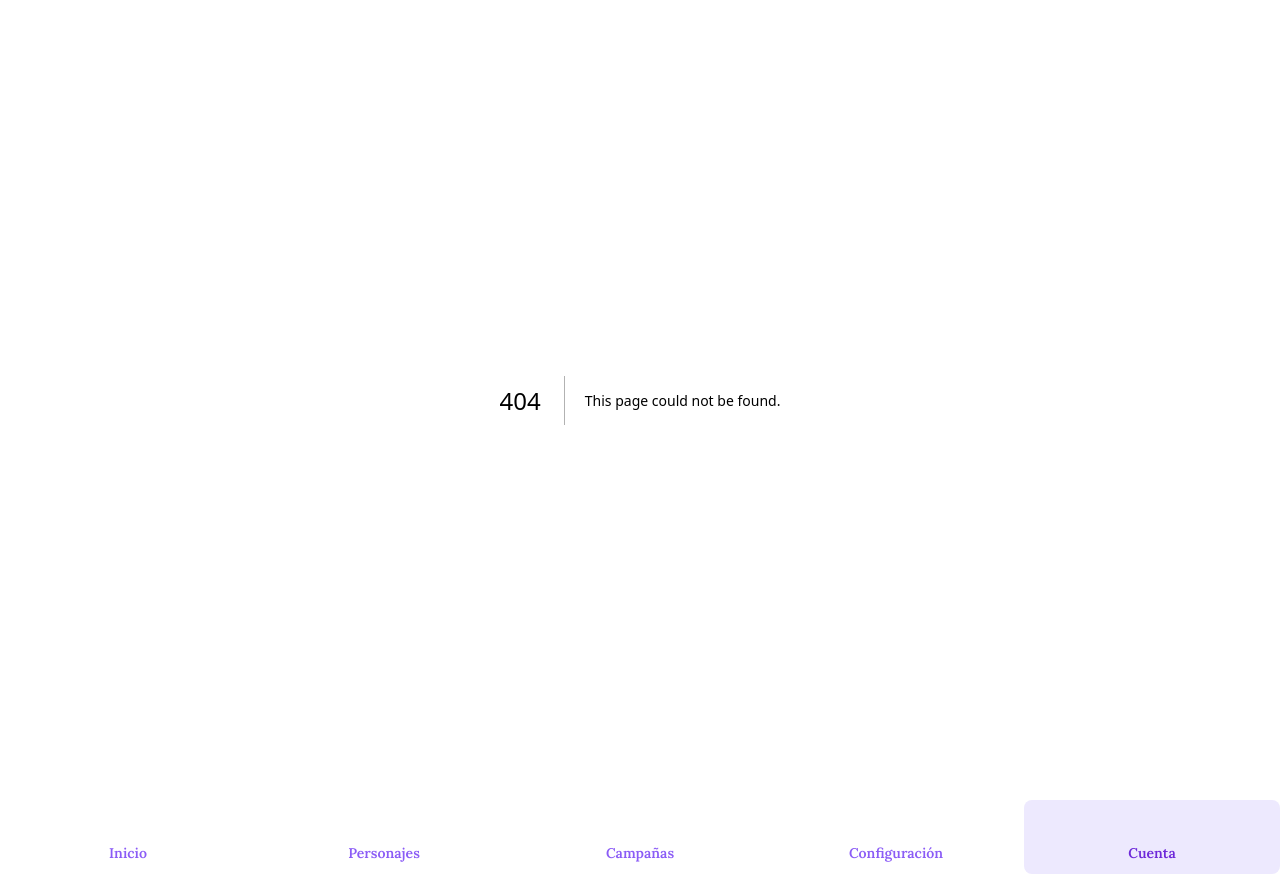
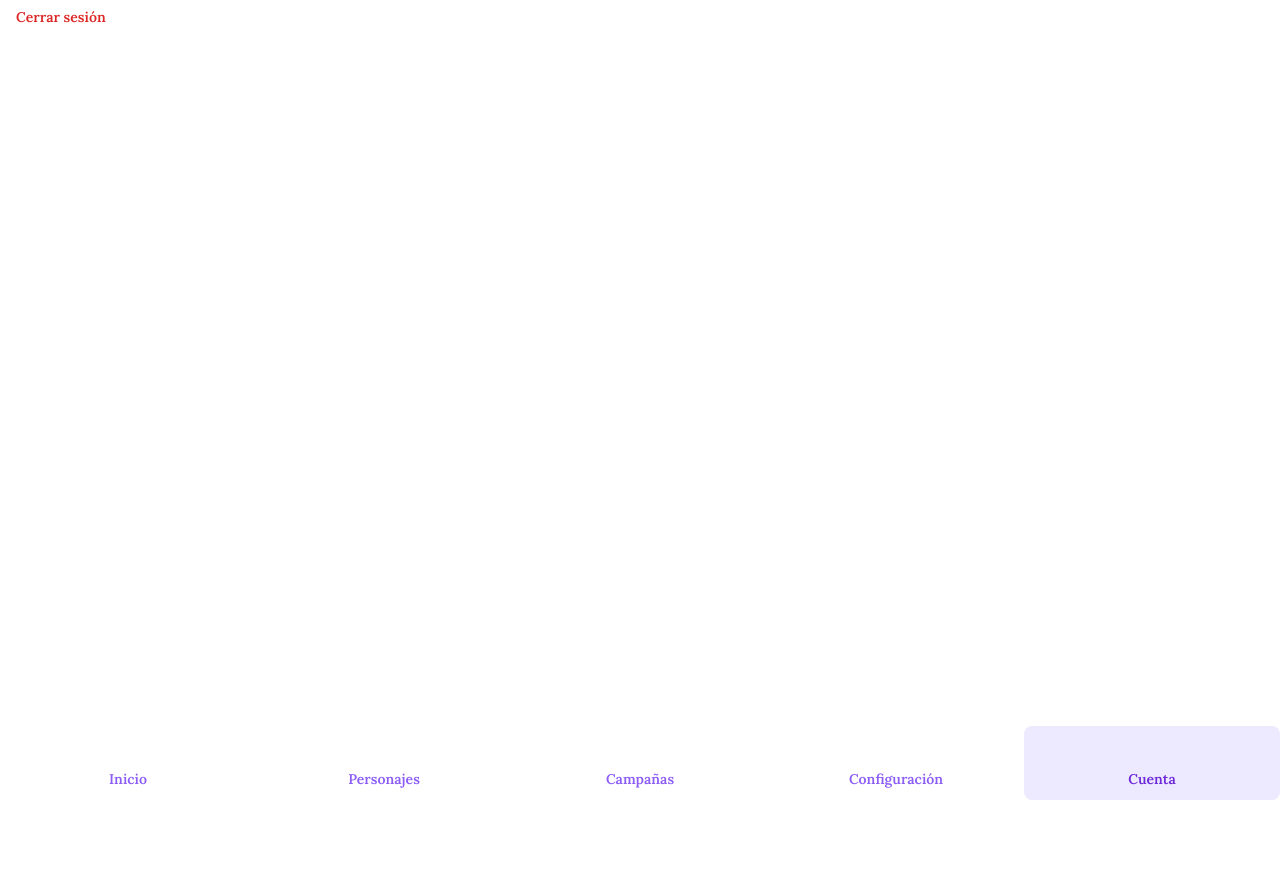
Before and after one commit to SilentWolf27/fabula-ultima-dnd, a Next.js app: page /cuenta in a window 1280 px wide. Before the commit this address had no page. After the commit the page ends 800 px from the top, so only its background shows below. Built offline with nearby package versions, Linux system fonts and the light colour scheme; some icons are missing; a web font is replaced by a local one.

Commit message:
signout button

```diff
--- a/src/actions/auth/auth.ts
+++ b/src/actions/auth/auth.ts
@@ -10,6 +10,10 @@ export interface LoginState {
   message: string | null;
   email?: string;
   password?: string;
+}
+
+export interface SignOutState {
+  message: string | null;
 }
 
 export async function loginAction(
@@ -46,13 +50,17 @@ export async function loginAction(
   redirect("/");
 }
 
-export async function logoutAction() {
+export async function signOutAction(
+  state: SignOutState
+): Promise<SignOutState> {
   const client = await getServerSupabaseClient();
   const { error } = await client.auth.signOut({ scope: "local" });
 
   if (error) {
     console.error("Error logging out:", error);
-    throw new Error(error.message);
+    return {
+      message: "Error cerrando sesión",
+    };
   }
   revalidatePath("/", "layout");
   redirect("/login");
--- /dev/null
+++ b/src/app/cuenta/page.tsx
@@ -0,0 +1,10 @@
+import { SignOutButton } from "@/components/auth/SignOutButton";
+import styles from "@/styles/pages/account/Account.module.css";
+
+export default function Account() {
+  return (
+    <div>
+      <SignOutButton />
+    </div>
+  );
+}
--- a/src/app/globals.css
+++ b/src/app/globals.css
@@ -2,6 +2,7 @@
   --font-lora: "Lora", serif;
   --font-metamorphous: "Metamorphous", cursive;
 
+  --neutral-50: #ffffff;
   --neutral-100: #f5f5f5;
   --neutral-200: #e5e5e5;
   --neutral-300: #d4d4d4;
--- /dev/null
+++ b/src/components/auth/SignOutButton.tsx
@@ -0,0 +1,29 @@
+"use client";
+
+import { signOutAction, SignOutState } from "@/actions/auth/auth";
+import { useActionState } from "react";
+import styles from "@/styles/components/auth/SignOutButton.module.css";
+
+const initialState: SignOutState = {
+  message: null,
+};
+
+export const SignOutButton = () => {
+  const [state, formAction, isPending] = useActionState<SignOutState>(
+    signOutAction,
+    initialState
+  );
+
+  return (
+    <form action={formAction}>
+      <button
+        type="submit"
+        className={styles.signout_button}
+        disabled={isPending}>
+        Cerrar sesión
+      </button>
+
+      {state.message && <p>{state.message}</p>}
+    </form>
+  );
+};
--- a/src/components/common/NavBar.tsx
+++ b/src/components/common/NavBar.tsx
@@ -1,9 +1,9 @@
 "use client";
 
 import { NavBarItem } from "@/interfaces/components/common/Nav";
+import { usePathname } from "next/navigation";
 import Link from "next/link";
 import styles from "@/styles/components/common/NavBar.module.css";
-import { usePathname } from "next/navigation";
 import {
   Book04Icon,
   Home05Icon,
--- /dev/null
+++ b/src/styles/components/auth/SignOutButton.module.css
@@ -0,0 +1,18 @@
+.signout_button {
+  background-color: var(--neutral-50);
+  color: var(--red-600);
+  border: none;
+  font-weight: 600;
+  border-radius: 6px;
+  font-size: 1.4rem;
+  padding: 8px 16px;
+
+  &:active {
+    background-color: var(--neutral-200);
+  }
+
+  &:disabled {
+    background-color: var(--neutral-200);
+    color: var(--red-300);
+  }
+}
```
Also changed, not shown: src/app/page.tsx (+0 -7 lines), src/styles/pages/account/Account.module.css (added).
